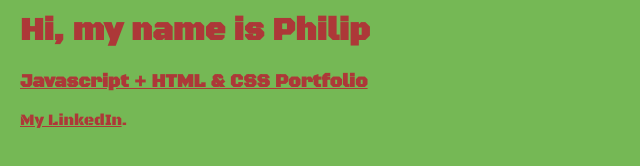
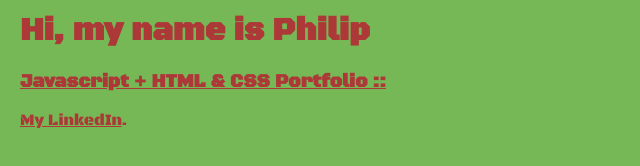
Before and after one commit to philiplynch/personal-site, a plain HTML site: page index.html in a window 1280 px wide. Shown: the part 298-464 px from the top of the page, 0-640 px from the left. Drawn offline with nearby package versions, Linux system fonts and the light colour scheme; a web font is replaced by a local one.

Commit message:
Update index.html

```diff
--- a/index.html
+++ b/index.html
@@ -12,7 +12,7 @@
         -->
         <img src="phil.png"><br>
         <h1>Hi, my name is Philip</h1>
-        <h3><a href="/menu/index.html">Javascript + HTML & CSS Portfolio</a></h3>
+        <h3><a href="/menu/index.html">Javascript + HTML & CSS Portfolio ::</a></h3>
 
 
 
```
